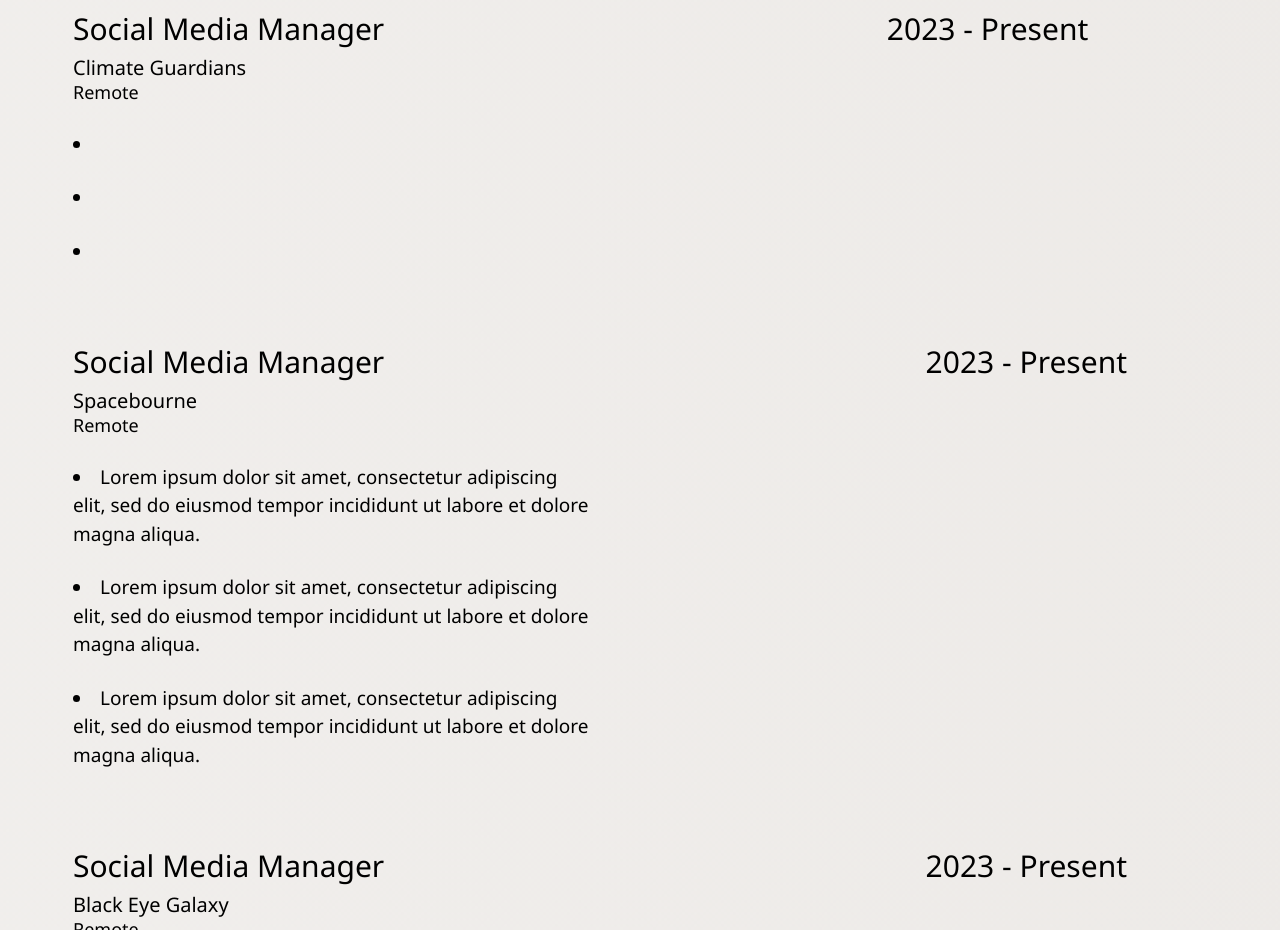
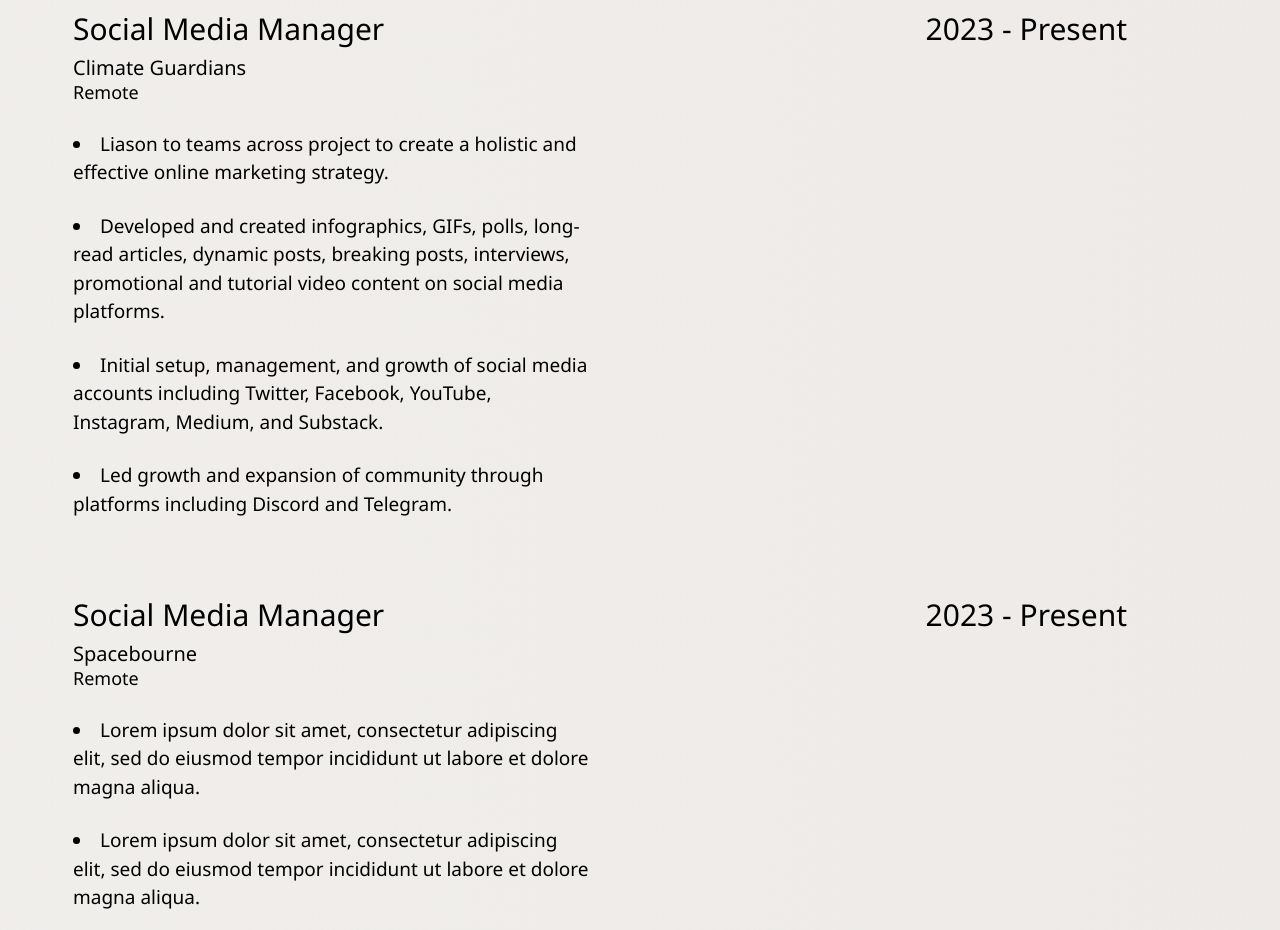
Before and after one commit to JamesJGregory/resume, a plain HTML site: page index.html in a window 1280 px wide. Shown: the part 1011-1941 px from the top of the page. Drawn offline with Linux system fonts and the light colour scheme.

Commit message:
Add files via upload

```diff
--- a/index.html
+++ b/index.html
@@ -3,7 +3,7 @@
 <head>
     <meta name="viewport" content="width=device-width, initial-scale=1">
     <title>James J Gregory</title>
-    <link rel="stylesheet" href="CSS/styles.css">
+    <link rel="stylesheet" type="text/css" href="styles.css">
     <link rel="icon" href="favicon.ico">
     <link rel="preconnect" href="https://fonts.googleapis.com">
     <link rel="preconnect" href="https://fonts.gstatic.com" crossorigin>
@@ -48,9 +48,10 @@
                 <h3>Climate Guardians</h3>
                 <h4>Remote</h4>
                 <ui class="details">
-                    <li></li>
-                    <li></li>
-                    <li></li>
+                    <li>Liason to teams across project to create a holistic and effective online marketing strategy.</li>
+                    <li>Developed and created infographics, GIFs, polls, long-read articles, dynamic posts, breaking posts, interviews, promotional and tutorial video content on social media platforms.</li>
+                    <li>Initial setup, management, and growth of social media accounts including Twitter, Facebook, YouTube, Instagram, Medium, and Substack.</li>
+                    <li>Led growth and expansion of community through platforms including Discord and Telegram.</li>
                 </ui>
             </td>
         </tr>
```
